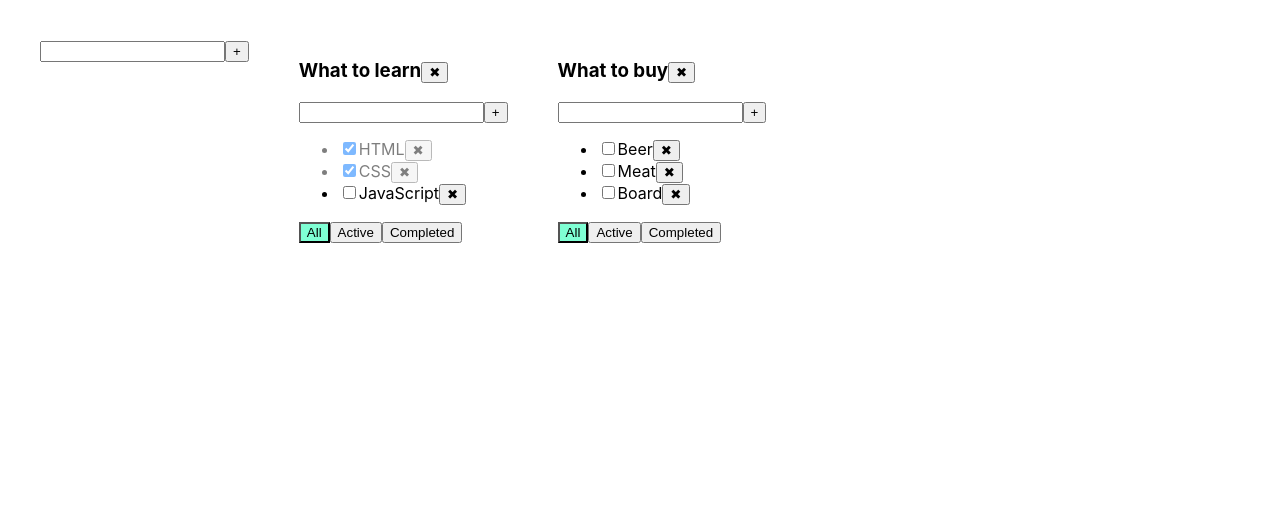
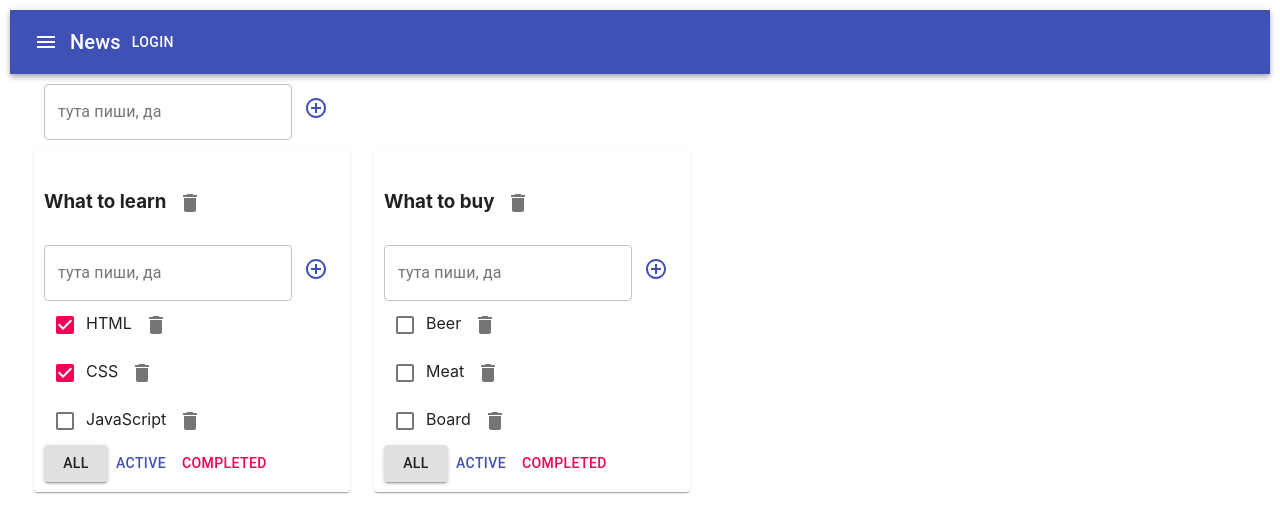
Before and after one commit to Rustam-Ulaevich/Todo_together, a React (Create React App) app: page / in a window 1280 px wide. Shown: the top 532 px of the page. Built offline with nearby package versions, Linux system fonts and the light colour scheme.

Commit message:
The 7th lesson has been completed

```diff
--- a/package.json
+++ b/package.json
@@ -3,6 +3,8 @@
   "version": "0.1.0",
   "private": true,
   "dependencies": {
+    "@material-ui/core": "^4.12.4",
+    "@material-ui/icons": "^4.11.3",
     "@testing-library/jest-dom": "^5.14.1",
     "@testing-library/react": "^12.0.0",
     "@testing-library/user-event": "^13.2.1",
--- a/src/App.css
+++ b/src/App.css
@@ -1,23 +1,23 @@
-.App {
-  padding: 30px;
-  display: flex;
-}
-.App > div {
-  margin-right: 50px;
-}
+/*.App {*/
+/*  padding: 30px;*/
+/*  display: flex;*/
+/*}*/
+/*.App > div {*/
+/*  margin-right: 50px;*/
+/*}*/
 
-.error {
-  border: red 1px solid;
-}
+/*.error {*/
+/*  border: red 1px solid;*/
+/*}*/
 
-.error-message {
-  color: red
-}
+/*.error-message {*/
+/*  color: red*/
+/*}*/
 
-.active-filter {
-  background-color: aquamarine;
-}
+/*.active-filter {*/
+/*  background-color: aquamarine;*/
+/*}*/
 
-.is-done {
-  opacity: 0.5;
-}
+/*.is-done {*/
+/*  opacity: 0.5;*/
+/*}*/
--- a/src/App.tsx
+++ b/src/App.tsx
@@ -3,15 +3,15 @@
 import {useState} from "react";
 import {v1} from "uuid";
 import {AddItemForm} from "./components/AddItemForm";
+import {AppBar, Button, Container, Grid, IconButton, Paper, Toolbar, Typography} from "@material-ui/core";
+import {Menu} from "@material-ui/icons";
 
 export type FilterValueType = 'All' | 'Active' | 'Completed'
-
 type TodolistType = {
     id: string
     title: string
     filter: FilterValueType
 }
-
 type TasksType = {
     [key: string]: Array<TasksType>
 }
@@ -25,7 +25,6 @@
         {id: todolistId1, title: 'What to learn', filter: 'All'},
         {id: todolistId2, title: 'What to buy', filter: 'All'}
     ])
-
     let [tasks, setTasks] = useState({
         [todolistId1]: [
             {id: v1(), title: 'HTML', isDone: true},
@@ -96,8 +95,28 @@
 
     return <div className='App'>
 
+        <AppBar position="static">
+            <Toolbar>
+                <IconButton
+                    edge="start"
+                    color="inherit"
+                    aria-label="menu"
+
+                >
+                    <Menu />
+                </IconButton>
+                <Typography variant="h6" >
+                    News
+                </Typography>
+                <Button color="inherit">Login</Button>
+            </Toolbar>
+        </AppBar>
+
+        <Container fixed>
+            <Grid container style={{padding: '10px'}}>
                 <AddItemForm addItem={addTodolist}/>
-
+            </Grid>
+            <Grid container spacing={3}>
                 {todolists.map( tl => {
                     let tasksForTodolist = tasks[tl.id]
 
@@ -108,7 +127,8 @@
                         tasksForTodolist = tasksForTodolist.filter(t => t.isDone)
                     }
 
-            return (
+                    return <Grid item>
+                        <Paper style={{padding: '10px'}}>
                             <Todolist key={tl.id}
                                     id={tl.id}
                                     title = {tl.title}
@@ -122,9 +142,17 @@
                                     removeTodolist={removeTodolist}
                                     renameTodolist = {renameTodolist}
                             />
-            )
-        })
-        }
+                        </Paper>
+                    </Grid>
+                })}
+            </Grid>
+
+
+
+
+        </Container>
+
+
 
     </div>
 
--- a/src/Todolist.tsx
+++ b/src/Todolist.tsx
@@ -3,6 +3,8 @@
 import {ChangeEvent} from "react";
 import {AddItemForm} from "./components/AddItemForm";
 import {EditableSpan} from "./components/EditableSpan";
+import {Button, Checkbox, IconButton} from "@material-ui/core";
+import {Delete} from "@material-ui/icons";
 
 export type TaskType = {
     id: string
@@ -42,14 +44,19 @@
         <h3>
             <EditableSpan title={props.title}
                           changeTitle={onChangeTitleTodolist}/>
-            <button onClick={onClickDeleteTodolist}> ✖</button>
+            {/*<button onClick={onClickDeleteTodolist}> ✖</button>*/}
+            <IconButton aria-label="delete"
+                        onClick={onClickDeleteTodolist}
+            >
+                <Delete />
+            </IconButton>
         </h3>
 
 
         <AddItemForm addItem={onClickAddTask}/>
 
         <div>
-            <ul>
+
                 {props.tasks.map( (t) => {
 
                     const onClickButton = () => {
@@ -63,28 +70,35 @@
                     }
 
                     return (
-                        <li className={ t.isDone ? 'is-done' : ''}
+                        <div className={ t.isDone ? 'is-done' : ''}
                             key={t.id}>
-                            <input type={"checkbox"}
-                                   onChange={onClickInput}
-                                   checked={t.isDone}
+                            <Checkbox onChange={onClickInput}
+                                      checked={t.isDone}
                             />
-                            {/*<span>{t.title} </span>*/}
                             <EditableSpan title={t.title}
                                           changeTitle={onChangeTitleTask}/>
-                            <button onClick={onClickButton}> ✖</button>
-                        </li>
+                            <IconButton aria-label="delete"
+                                        onClick={onClickButton}
+                            >
+                                <Delete />
+                            </IconButton>
+                        </div>
                     )})
                 }
-            </ul>
+
         </div>
         <div>
-            <button className={props.filter === 'All' ? 'active-filter' : ''}
-                    onClick={onAllClickHandler}>All</button>
-            <button className={props.filter === 'Active' ? 'active-filter' : ''}
-                    onClick={onActiveClickHandler}>Active</button>
-            <button className={props.filter === 'Completed' ? 'active-filter' : ''}
-                    onClick={onCompletedClickHandler}>Completed</button>
+            <Button variant = {props.filter === 'All' ? 'contained' : 'text'}
+                    //className={props.filter === 'All' ? 'active-filter' : ''}
+                    onClick={onAllClickHandler}>All</Button>
+            <Button variant = {props.filter === 'Active' ? 'contained' : 'text'}
+                    //className={props.filter === 'Active' ? 'active-filter' : ''}
+                    color = {"primary"}
+                    onClick={onActiveClickHandler}>Active</Button>
+            <Button variant = {props.filter === 'Completed' ? 'contained' : 'text'}
+                    //className={props.filter === 'Completed' ? 'active-filter' : ''}
+                    color = {"secondary"}
+                    onClick={onCompletedClickHandler}>Completed</Button>
         </div>
     </div>;
 }
--- a/src/components/AddItemForm.tsx
+++ b/src/components/AddItemForm.tsx
@@ -1,4 +1,6 @@
 import {ChangeEvent, KeyboardEvent, useState} from "react";
+import {IconButton, TextField} from "@material-ui/core";
+import {ControlPoint} from "@material-ui/icons";
 
 type PropsType = {
     addItem: (title: string)=>void
@@ -12,7 +14,7 @@
     const onChangeHandler = (e: ChangeEvent<HTMLInputElement>) => {
         setNewTitle(e.currentTarget.value);
     }
-    const onKeyPressHandler = (e: KeyboardEvent<HTMLInputElement>) => {
+    const onKeyPressHandler = (e: KeyboardEvent<HTMLDivElement>) => {
         setError(null)
         if(e.key === 'Enter'){onClickAddTask()}
     }
@@ -24,12 +26,21 @@
     }
 
     return <div>
-        <input className={ error ? 'error' : ''}
-               value={newTitle}
-               onChange={onChangeHandler}
-               onKeyPress={(e)=>onKeyPressHandler(e)}
+        <TextField label="тута пиши, да"
+                   variant="outlined"
+                   //color={error ? 'secondary' : 'primary'}
+                   //className={ error ? 'error' : ''}
+                   value={newTitle}
+                   onChange={onChangeHandler}
+                   onKeyPress={(e)=>onKeyPressHandler(e)}
+                   error={!!error}
+                   helperText={error}
         />
-        <button onClick={onClickAddTask}>+</button>
-        <div className={'error-message'}>{error}</div>
+        <IconButton onClick={onClickAddTask}
+                //variant={"contained"}
+                color={"primary"}>
+            <ControlPoint />
+        </IconButton>
+        {/*<div className={'error-message'}>{error}</div>*/}
     </div>
 }
--- a/src/components/EditableSpan.tsx
+++ b/src/components/EditableSpan.tsx
@@ -1,4 +1,5 @@
 import {ChangeEvent, useState} from "react";
+import {TextField} from "@material-ui/core";
 
 type PropsType = {
     title: string
@@ -24,7 +25,7 @@
 
     return status
             ? <span onDoubleClick={onActiveInput}>{props.title}</span>
-            : <input value={newTitle}
+            : <TextField value={newTitle}
                      onChange={onChangeTitle}
                      onBlur={onActiveSpan}
                      autoFocus
```
Also changed, not shown: 1 other file (tests, documents, lock files or other folders). Lines whose indentation alone changed are shown as unchanged.
